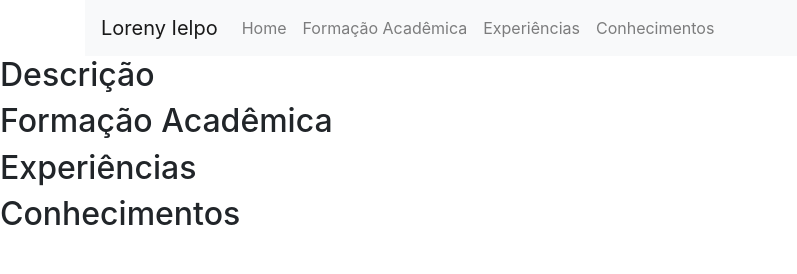
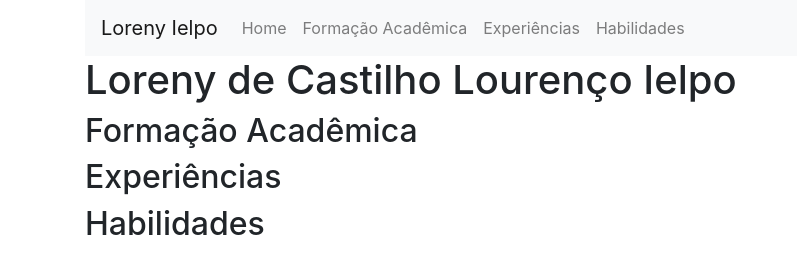
Before and after one commit to lorenyielpo/cv-loreny, a plain HTML site: page index.html in a window 1280 px wide. Shown: the whole page, without its empty margins (0-797 px from the left). Drawn offline with nearby package versions, Linux system fonts and the light colour scheme.

Commit message:
H1 correto no main, ajustes no menu e class container na tag div

```diff
--- a/index.html
+++ b/index.html
@@ -5,7 +5,7 @@
     <meta charset="UTF-8">
     <meta name="viewport" content="width=device-width, initial-scale=1.0">
     <meta http-equiv="X-UA-Compatible" content="ie=edge">
-    <title>Loreny Ielpo</title>
+    <title>CV - Loreny Ielpo</title>
     <link rel="stylesheet" href="https://stackpath.bootstrapcdn.com/bootstrap/4.3.1/css/bootstrap.min.css" integrity="sha384-ggOyR0iXCbMQv3Xipma34MD+dH/1fQ784/j6cY/iJTQUOhcWr7x9JvoRxT2MZw1T"
         crossorigin="anonymous">
     <script src="https://code.jquery.com/jquery-3.3.1.slim.min.js" integrity="sha384-q8i/X+965DzO0rT7abK41JStQIAqVgRVzpbzo5smXKp4YfRvH+8abtTE1Pi6jizo"
@@ -17,7 +17,8 @@
 </head>
 
 <body>
-    <header class="container">
+    <div class="container">
+        <header>
             <nav class="navbar navbar-expand-lg navbar-light bg-light">
                 <a class="navbar-brand" href="#">Loreny Ielpo</a>
                 <button class="navbar-toggler" type="button" data-toggle="collapse" data-target="#navbarNavAltMarkup" aria-controls="navbarNavAltMarkup"
@@ -29,13 +30,13 @@
                         <a class="nav-item nav-link" href="#">Home</a>
                         <a class="nav-item nav-link" href="#">Formação Acadêmica</a>
                         <a class="nav-item nav-link" href="#">Experiências</a>
-                    <a class="nav-item nav-link" href="#">Conhecimentos</a>
+                        <a class="nav-item nav-link" href="#">Habilidades</a>
                     </div>
                 </div>
             </nav>
         </header>
         <main>
-        <h2>Descrição</h2>
+            <h1>Loreny de Castilho Lourenço Ielpo</h1>
         </main>
         <section>
             <h2>Formação Acadêmica</h2>
@@ -44,8 +45,9 @@
             <h2>Experiências</h2>
         </section>
         <aside>
-        <h2>Conhecimentos</h2>
+            <h2>Habilidades</h2>
         </aside>
+    </div>
 </body>
 
 </html>
```
Lines whose indentation alone changed are shown as unchanged.
